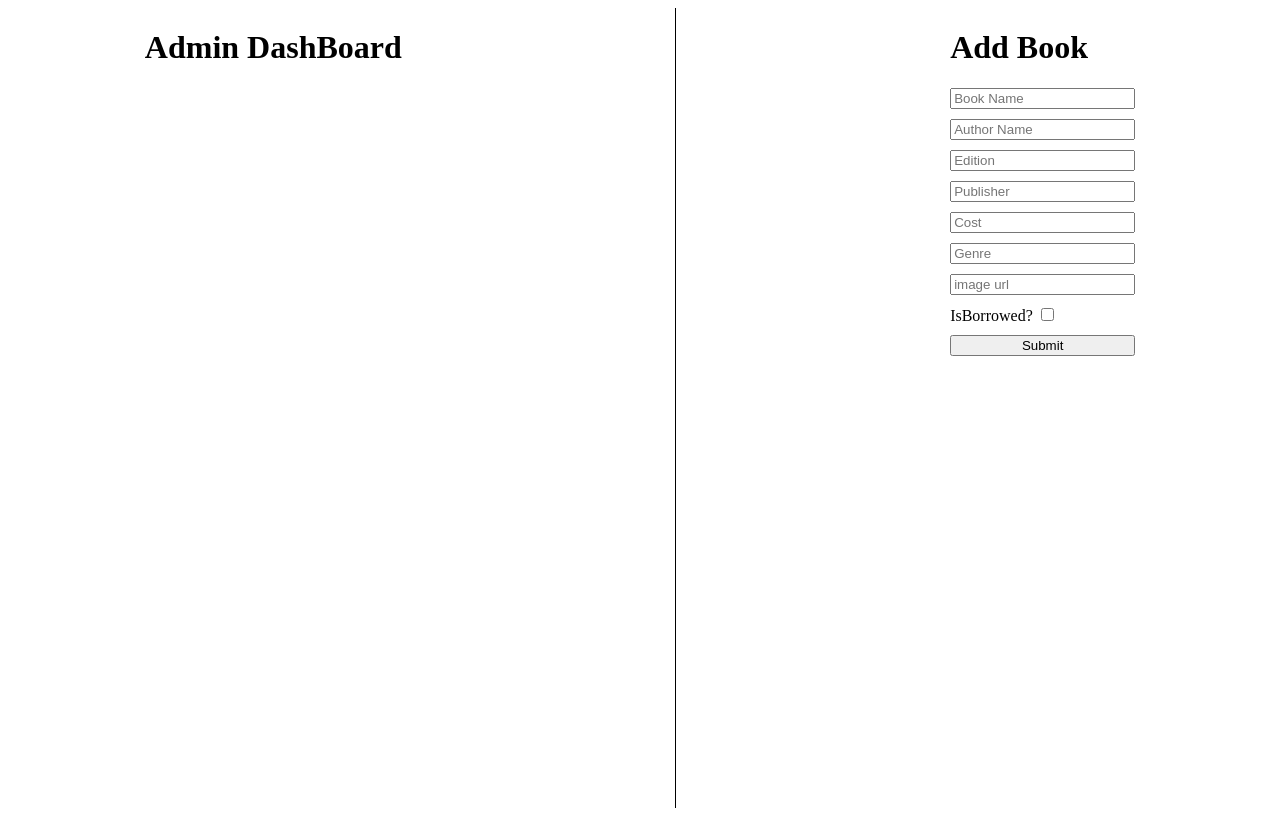
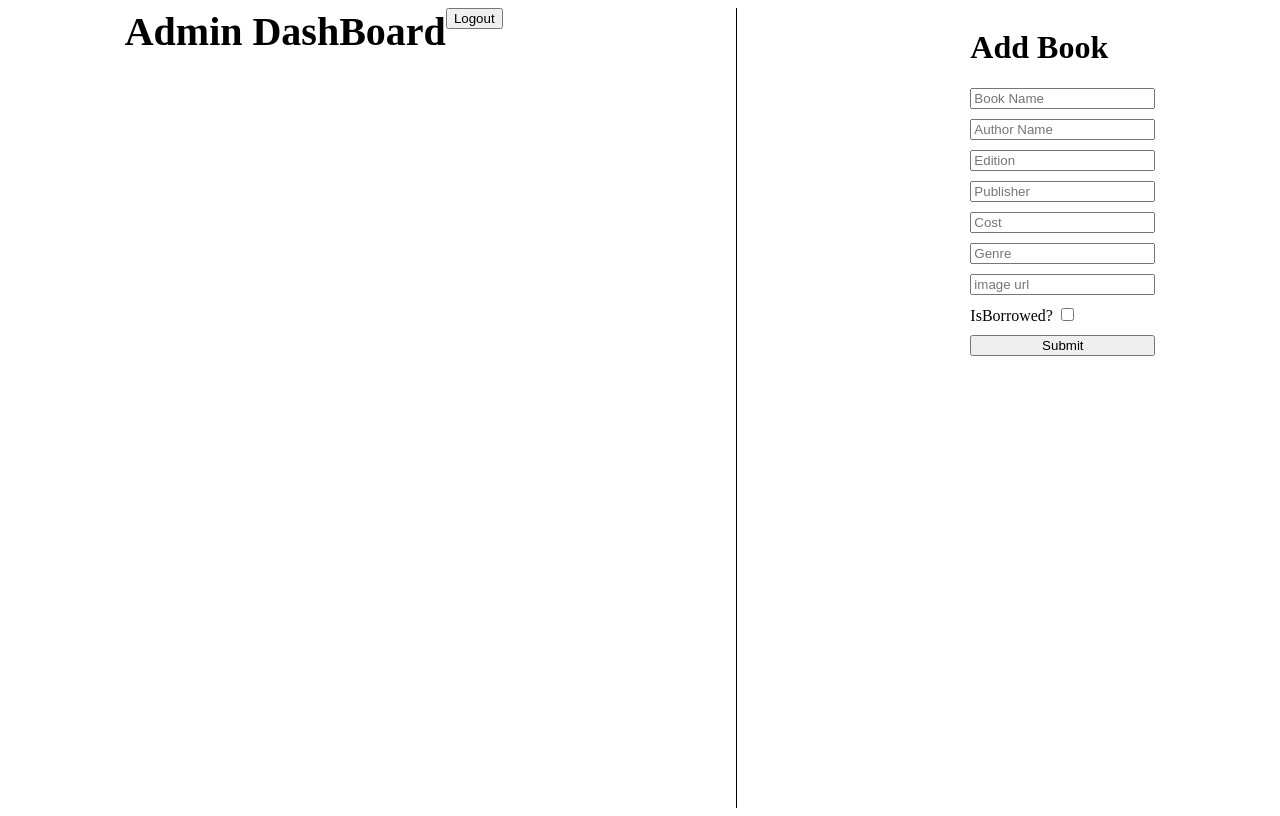
Before and after one commit to omthakur1224/library-app, a website built with Vite: page pages/Admin.html in a window 1280 px wide. Built offline with nearby package versions, Linux system fonts and the light colour scheme; no server answers.

Commit message:
minorchanges

```diff
--- a/pages/Admin.html
+++ b/pages/Admin.html
@@ -10,7 +10,10 @@
 <body>
     <div class="admin-nav">
         <div>
-            <h1>Admin DashBoard</h1>
+            <div style="display: flex; justify-content: space-between;margin-bottom: 20px;" >
+              <div style="font-weight: bold;font-size: 40px;">Admin DashBoard</div>
+              <button style="height: fit-content;" onclick="logout()">Logout</button>
+            </div>
             <div id="admin-container">
             </div>
         </div>
@@ -38,6 +41,9 @@
   let url="https://library-server.onrender.com/books";
   let data=[];
   //get api for fetching data
+  let logout=()=>{
+    localStorage.clear();
+    window.open('Login.html')}
   let getData=async()=>{
    let response= await fetch(url)
    response=await response.json();
```
Also changed, not shown: src/index.html (renamed from homepage.html, +3 -3 lines).
